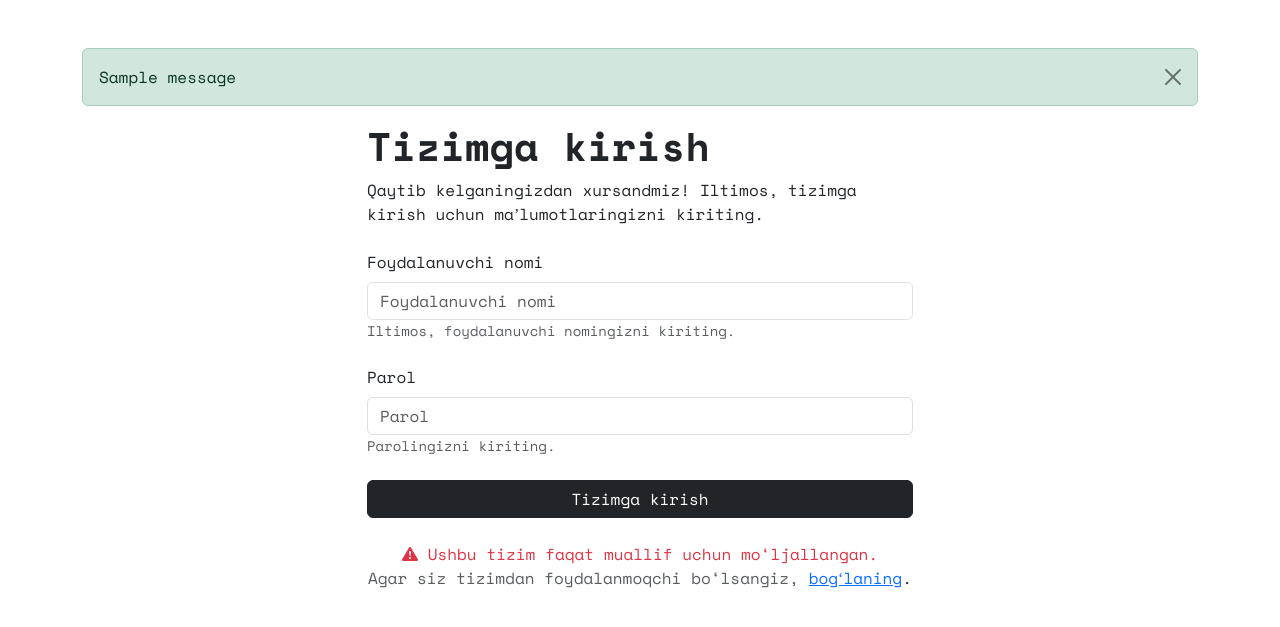
After one commit to r00tus4r/fikrlog, a Flask app: page /auth/login in a window 1280 px wide. The commit adds this page. Shown: the top 627 px of the page. Run offline with Flask 3, Linux system fonts and the light colour scheme; tables that the repository leaves empty hold one stand-in row (values such as "Sample post"); one stand-in notice (Sample message) is shown; parts of the project's set-up code (start-up, migrations or seed data) failed here and were passed over.

Commit message:
feat: add authentication blueprint and login functionality with validation

```diff
--- a/app/__init__.py
+++ b/app/__init__.py
@@ -29,8 +29,9 @@
     def load_user(user_id):
         return User.query.get(int(user_id))
 
-    from . import routes
+    from . import routes, auth
     app.register_blueprint(routes.bp)
+    app.register_blueprint(auth.bp, url_prefix='/auth')
 
     with app.app_context():
         db.create_all()
--- a/app/auth.py
+++ b/app/auth.py
@@ -0,0 +1,22 @@
+from flask import Blueprint, render_template, redirect, url_for, flash, request
+from flask_login import login_user, current_user
+from .forms import LoginForm
+from .models import User
+
+bp = Blueprint('auth', __name__)
+
+@bp.route('/login', methods=['GET', 'POST'])
+def login():
+    if current_user.is_authenticated:
+        return redirect(url_for('routes.index'))
+    form = LoginForm()
+    if form.validate_on_submit():
+        user = User.query.filter_by(username=form.username.data).first()
+        if user and user.verify_password(form.password.data):
+            login_user(user)
+            flash('Siz muvaffaqiyatli tizimga kirdingiz!', category='success')
+            next_page = request.args.get('next')
+            return redirect(next_page or url_for('routes.index'))
+        else:
+            flash('Foydalanuvchi nomi yoki parol noto‘g‘ri', category='danger')
+    return render_template('login.html', form=form)
--- a/app/templates/base.html
+++ b/app/templates/base.html
@@ -26,6 +26,16 @@
 
 <body>
     <main class="container my-5">
+        {% with messages = get_flashed_messages(with_categories=true) %}
+            {% if messages %}
+                {% for category, message in messages %}
+                    <div class="alert alert-{{ category }} fade show alert-dismissible" role="alert">
+                        {{ message }}
+                        <button type="button" class="btn-close" data-bs-dismiss="alert" aria-label="Close"></button>
+                    </div>
+                {% endfor %}
+            {% endif %}
+        {% endwith %}
         {% block content %}
         {% endblock %}
     </main>
--- /dev/null
+++ b/app/templates/login.html
@@ -0,0 +1,37 @@
+{% extends 'base.html' %}
+{% block title %}Tizimga kirish{% endblock %}
+{% block content %}
+    <div class="row justify-content-center">
+        <div class="col-md-6 col-lg-6">
+            <h1 class="fw-bold">Tizimga kirish</h1>
+            <p class="mb-4">Qaytib kelganingizdan xursandmiz! Iltimos, tizimga kirish uchun maʼlumotlaringizni kiriting.</p>
+            <form action="{{ url_for('auth.login') }}" method="post">
+                {{ form.hidden_tag() }}
+                <div class="mb-4">
+                    {{ form.username.label(class="form-label") }}
+                    {{ form.username(class="form-control" + (' is-invalid' if form.username.errors else ''), placeholder="Foydalanuvchi nomi") }}
+                    <div class="text-muted small">{{ form.username.description }}</div>
+                    {% for error in form.username.errors %}
+                        <div class="invalid-feedback">{{ error }}</div>
+                    {% endfor %}
+                </div>
+                <div class="mb-4">
+                    {{ form.password.label(class="form-label") }}
+                    {{ form.password(class="form-control" + (' is-invalid' if form.password.errors else ''), placeholder="Parol") }}
+                    <div class="text-muted small">{{ form.password.description }}</div>
+                    {% for error in form.password.errors %}
+                        <div class="invalid-feedback">{{ error }}</div>
+                    {% endfor %}
+                </div>
+                {{ form.submit(class="btn btn-dark w-100") }}
+            </form>
+            <p class="text-center mt-4">
+                <span class="text-danger d-block">
+                    <i class="bi bi-exclamation-triangle-fill"></i> Ushbu tizim faqat muallif uchun mo‘ljallangan.
+                </span>
+                <span class="text-body-secondary">Agar siz tizimdan foydalanmoqchi bo‘lsangiz, </span>
+                <a href="mailto:diyorbek.qodirboyev05@gmail.com" target="_blank">bogʻlaning</a>.
+            </p>
+        </div>
+    </div>
+{% endblock %}
```
